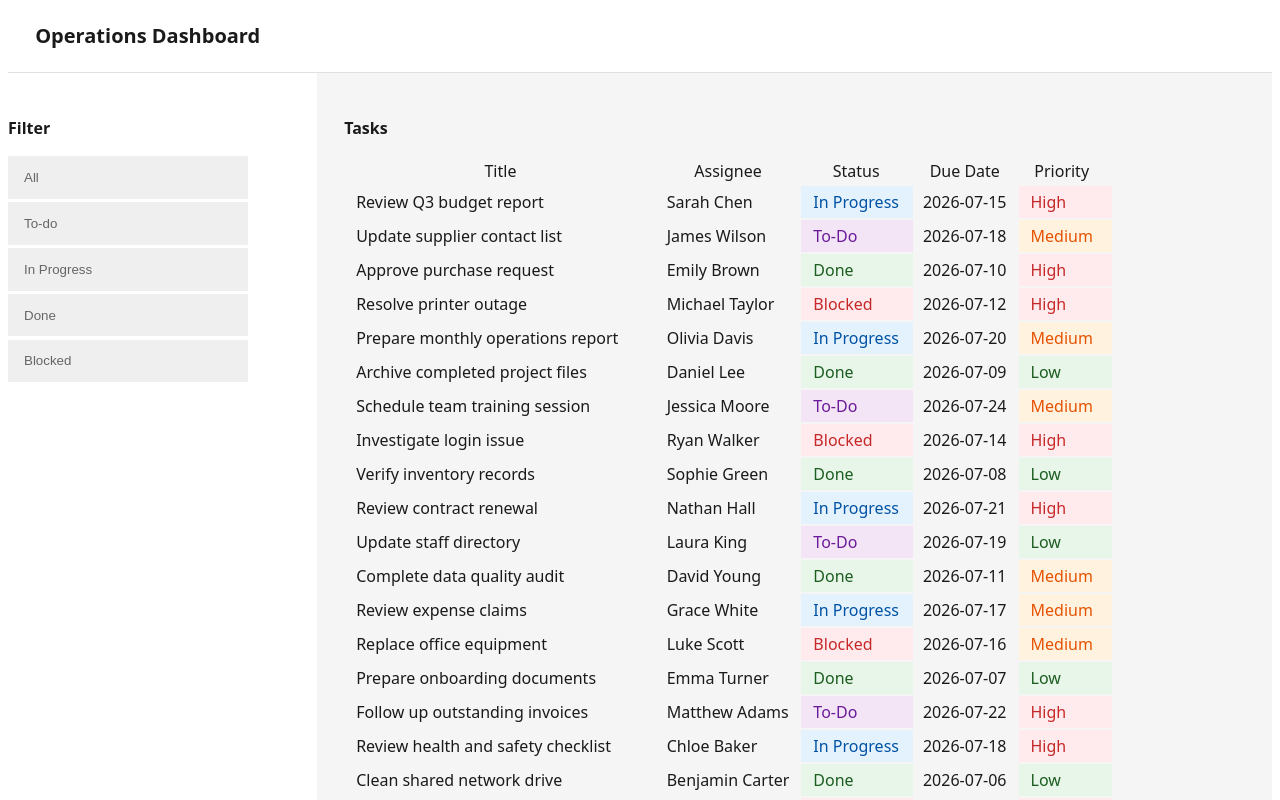
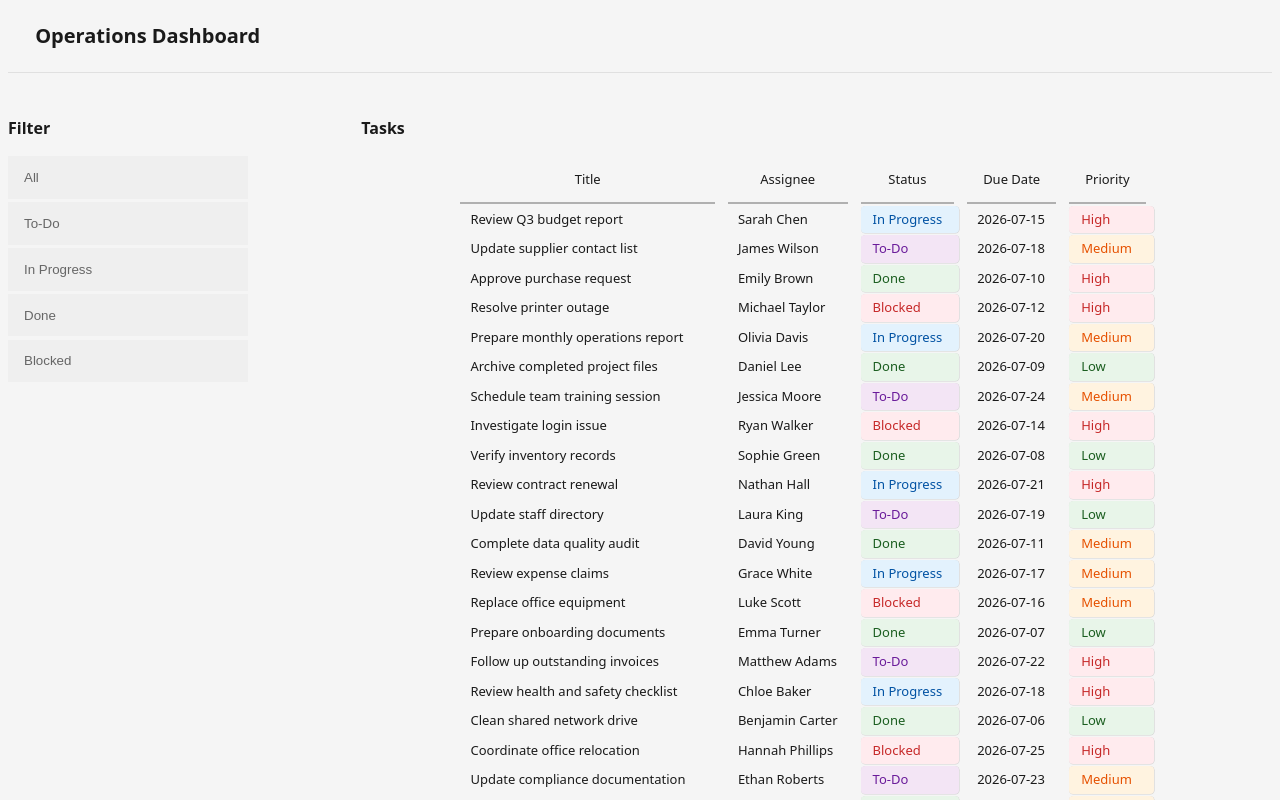
Before and after one commit to syntaxmonkey2px-8001/operations-dashboard, a React (Vite) app: page / in a window 1280 px wide. Shown: the top 800 px of the page. Built offline with nearby package versions, Linux system fonts and the light colour scheme.

Commit message:
added filtering

```diff
--- a/src/App.jsx
+++ b/src/App.jsx
@@ -1,19 +1,18 @@
-// import { useState } from 'react';
+import { useState } from 'react';
 import '@/styles/app.scss';
-// import '@/App.css'
 import Header from '@/components/Header.jsx';
 import Sidebar from '@/components/Sidebar.jsx';
 import TaskTable from '@/components/TaskTable.jsx'
 
 function App() {
-  // const [count, setCount] = useState(0)
+      const [activeFilter, setActiveFilter] = useState('All');
 
   return (
     <>
       <div className="dashboard">
         <Header />
-        <Sidebar />
-        <TaskTable />
+        <Sidebar activeFilter={activeFilter} setActiveFilter={setActiveFilter} />
+        <TaskTable activeFilter={activeFilter}/>
       </div>
     </>
   )
--- a/src/components/Sidebar.jsx
+++ b/src/components/Sidebar.jsx
@@ -1,18 +1,15 @@
 import { useState } from "react";
 
-
-export default function Sidebar() {
-
-    const [activeFilter, setActiveFilter] = useState('All');
+export default function Sidebar({ activeFilter, setActiveFilter }) {
 
     // filter buttons
-    const filter = ['All', 'To-do', 'In Progress', 'Done', 'Blocked'];
+    const filters = ['All', 'To-Do', 'In Progress', 'Done', 'Blocked'];
 
     function handleButtonClick(filter){
-
-    setActiveFilter(filter)
+    setActiveFilter(filter);
 }
 
+console.log(activeFilter)
 
     return (
 
@@ -20,10 +17,10 @@ export default function Sidebar() {
             <h3>Filter</h3>
             <div className="button-wrapper">
 
-                {filter.map((filter) => (
+                {filters.map((filter) => (
                     <button
                         key={filter}
-                        onClick={()=>handleButtonClick({filter})}
+                        onClick={()=>handleButtonClick(filter)}
                         className={activeFilter == filter ? 'active' : ''}>
                         {filter}
 
--- a/src/components/TaskTable.jsx
+++ b/src/components/TaskTable.jsx
@@ -1,10 +1,9 @@
 import tasks from '@/data/mockTasks.js'
 import { useState } from 'react';
-import handleButtonClick from '@/components/Sidebar.jsx'
+import { useEffect } from 'react';
+import '@/styles/taskTable.scss'
 
-export default function TaskTable() {
-
-    const[filter, setFilter] = useState('All')
+export default function TaskTable({ activeFilter }) {
 
     const header = ['Title', 'Assignee', 'Status', 'Due Date', 'Priority']
 
@@ -16,19 +15,11 @@ export default function TaskTable() {
 
     const statusClass = {
         'In Progress': 'status-inProgress',
-        'To-Do':'status-todo',
+        'To-Do': 'status-todo',
         Done: 'status-done',
         Blocked: 'status-blocked',
     }
 
-    function filterStatus(){
-
-        // handle click
-        //  /use active class from sidebar
-        // change status
-        // change display
-
-    }
     return (
         <main>
             <h3>Tasks</h3>
@@ -42,23 +33,20 @@ return (
                         )}
                     </tr>
                 </thead>
-            <tbody>
-                {tasks.map((tasks) =>
-                    <tr key={tasks.id}>
-                        <td> {tasks.title}</td>
-                        <td> {tasks.assignee}</td>
-                        <td className={statusClass[tasks.status]}> {tasks.status}</td>
-                        <td> {tasks.dueDate}</td>
-                        <td className={priorityClass[tasks.priority]}> {tasks.priority}</td>
-                        {/* {Object.values(tasks).map((value, index) =>
-                                <td key={index}
-                                    className={value === 'High' ? 'high' : ''}>
-                                    {value}
-                                </td> */}
-                        {/* )
-                            } */}
+                    <tbody >
+                                        {tasks.map((task) =>
+
+                        <tr key={task.id} className={
+                            activeFilter === 'All' ||
+                            task.status === activeFilter ? 'show' : 'hidden' }>
+                            <td> {task.title}</td>
+                            <td> {task.assignee}</td>
+                            <td className={statusClass[task.status]}> {task.status}</td>
+                            <td> {task.dueDate}</td>
+                            <td className={priorityClass[task.priority]}> {task.priority}</td>
                         </tr>
                                         )}
+
                     </tbody>
             </table>
         </main>
--- /dev/null
+++ b/src/styles/_mixins.scss
@@ -0,0 +1,12 @@
+@use'_variables';
+
+@mixin base-style ($background) {
+    background-color: variables.$background;
+    color: variables.$text-primary;
+
+    /* Typography: */
+
+    font-family: system-ui, -apple-system, BlinkMacSystemFont, 'Segoe UI', Roboto, Oxygen, Ubuntu, Cantarell, 'Open Sans', 'Helvetica Neue', sans-serif;
+    font-size: 16px;
+    line-height: 1.5;
+}
--- /dev/null
+++ b/src/styles/_variables.scss
@@ -0,0 +1,17 @@
+/* Color Palette: */
+$background: #f5f5f5;
+$background-accent: #ffffff;
+$Card-bg: #ffffff;
+$text-primary: #1a1a1a;
+$text-secondary: #666666;
+$border: #e0e0e0;
+/* (buttons/active) */
+$accent: #0066cc;
+$accent-hover: #0052a3;
+
+
+$padding-default: 1.7rem;
+$padding-table: .75rem 1rem;
+$padding-none: 0;
+
+/* (use multiples: 8px, 16px, 24px, 32px) */
--- a/src/styles/app.scss
+++ b/src/styles/app.scss
@@ -1,36 +1,11 @@
-/* Color Palette: */
-$background: #f5f5f5;
-$background-accent: #ffffff;
-$Card-bg: #ffffff;
-$text-primary: #1a1a1a;
-$text-secondary: #666666;
-$border: #e0e0e0;
-/* (buttons/active) */
-$accent: #0066cc;
-$accent-hover: #0052a3;
+@use '_mixins';
+@use'_variables';
 
 
-$padding-default: 1.7rem;
-$padding-table: .75rem 1rem;
+html{
+            background-color: variables.$background;
 
-/* (use multiples: 8px, 16px, 24px, 32px) */
-
-
-@mixin base-style ($background) {
-    background-color: $background;
-    color: $text-primary;
-
-    /* Typography: */
-
-
-    font-family: system-ui, -apple-system, BlinkMacSystemFont, 'Segoe UI', Roboto, Oxygen, Ubuntu, Cantarell, 'Open Sans', 'Helvetica Neue', sans-serif;
-    font-size: 16px;
-    line-height: 1.5;
 }
-
-// html{
-//     font-size: 16px;
-// }
 
 .dashboard {
     max-width: 1400px;
@@ -39,7 +14,6 @@ $padding-table: .75rem 1rem;
     display: grid;
     grid-template-areas: ' header header header'
         'aside main main ';
-
 }
 
 h1 {
@@ -53,12 +27,12 @@ h4 {
 }
 
 header {
-    @include base-style($background-accent);
+    @include mixins.base-style(variables.$background-accent);
     grid-area: header;
 
     height: 4em;
     border-bottom: 1px solid #e0e0e0;
-    padding: 0 $padding-default;
+    padding: 0 variables.$padding-default;
 
     /* Centered-title: "Operations Dashboard" */
 
@@ -68,13 +42,12 @@ header {
 }
 
 aside {
-    @include base-style($background-accent);
+    @include mixins.base-style(variables.$background-accent);
 
     grid-area: aside;
     width: 240px;
     text-align: left;
-    // border-right: 1px solid #e0e0e0;
-    padding: $padding-default 0;
+    padding: variables.$padding-default 0;
 
 
     .button-wrapper {
@@ -97,112 +70,29 @@ aside {
 
             //active - later to be removed when react is added
             // &:active {
-            //     color: $accent;
+            //     color: variables.$accent;
             //     border-left: 4px solid $accent;
 
 
             .active {
-                color: $accent;
-                border-left: 4px solid $accent;
+                color: variables.$accent;
+                border-left: 4px solid variables.$accent;
             }
 
 
 
             &:hover {
-                background: $background;
+                background: variables.$background;
                 border: none;
-                border-left: 4px solid $accent;
+                border-left: 4px solid variables.$accent;
             }
         }
     }
 }
 
-/* Status badges */
-$badge-in-progress-bg: #e3f2fd;
-$badge-in-progress-text: #0052a3;
-$badge-todo-bg: #f3e5f5;
-$badge-todo-text: #6a1b9a;
-$badge-done-bg: #e8f5e9;
-$badge-done-text: #1b5e20;
-$badge-blocked-bg: #ffebee;
-$badge-blocked-text: #c62828;
-
-/* Priority badges */
-$badge-high-bg: #ffebee;
-$badge-high-text: #c62828;
-$badge-medium-bg: #fff3e0;
-$badge-medium-text: #e65100;
-$badge-low-bg: #e8f5e9;
-$badge-low-text: #1b5e20;
-
-@mixin badge-style($background, $text-color) {
-    background-color: $background;
-    color: $text-color;
-    display: inline-block;
-    padding: 4px 12px;
-    width: 80%;
-}
-
-main {
-    @include base-style($background);
-    // Padding: 24px
-
-    grid-area: main;
-    padding: $padding-default;
 
 
-    table {
 
-        th {
-            font-weight: 500;
-            border-bottom: 2px;
-        }
-
-        tr {
-            padding: $padding-table;
-
-            &:hover {
-                background-color: $background;
-            }
-
-
-            .status-inProgress {
-                @include badge-style($badge-in-progress-bg, $badge-in-progress-text)
-            }
-
-            .status-todo {
-                @include badge-style($badge-todo-bg, $badge-todo-text)
-            }
-
-            .status-done {
-                @include badge-style($badge-done-bg, $badge-done-text)
-            }
-
-            .status-blocked {
-                @include badge-style($badge-blocked-bg, $badge-blocked-text)
-            }
-
-            .priority-high {
-                @include badge-style($badge-high-bg, $badge-high-text)
-            }
-
-            .priority-low {
-                @include badge-style($badge-low-bg, $badge-low-text)
-            }
-
-            .priority-medium {
-                @include badge-style($badge-medium-bg, $badge-medium-text)
-            }
-
-            td {
-                padding: 2px 10px;
-
-            }
-
-        }
-
-    }
-}
 
 /*
 Layout:
@@ -216,35 +106,34 @@ Desktop: 1024px+
 Tablet: 768px–1023px
 Mobile: < 768px */
 
-@media(max-width:1023px) {
-    //     .dashboard {
+@media(min-width:769px) and (max-width:1023px) {
+    .dashboard {
 
-    //         grid-template-areas: ' header'
-    //             'aside'
-    //             'main ';
+        grid-template-areas: ' header'
+            'aside'
+            'main ';
 
-    //         aside {
-    //             width: 100dvw;
+        aside {
+            width: auto;
+            padding: variables.$padding-default;
 
-    //             .button-wrapper {
-    //                 width: auto;
-    //                 flex-wrap: no-wrap;
-    //                 flex-direction: row;
-    //                 justify-content: space-around;
+            .button-wrapper {
+                width:auto;
+                padding: variables.$padding-none ;
+                margin-inline: variables.$padding-default;
+                flex-wrap: no-wrap;
+                flex-direction: row;
+                justify-content: space-around;
 
-    //                 button {
-    //                     width: 20%;
-    //                 }
-    //             }
-    //         }
+                button {
+                    width: 20%;
+                }
+            }
+        }
+    }
+}
 
-    //         main {
-    //             font-size: smaller;
-    //         }
-    //     }
-    // }
-
-    // @media(max-width:768px) {
+@media(max-width:768px) {
     .dashboard {
         grid-template-areas: 'header'
             'aside'
@@ -257,10 +146,10 @@ Mobile: < 768px */
             }
         }
 
-        main {
-            min-width: 587px;
-            font-size: smaller;
-        }
+        // main {
+        //     min-width: 587px;
+        //     font-size: smaller;
+        // }
 
         aside {
             width: 100dvw;
@@ -270,7 +159,7 @@ Mobile: < 768px */
                 flex-wrap: no-wrap;
                 flex-direction: row;
                 justify-content: space-around;
-                padding: $padding-default;
+                padding: variables.$padding-default;
 
 
                 button {
@@ -281,7 +170,7 @@ Mobile: < 768px */
 
                     &:hover {
                         border-left: none;
-                        border-top: 4px solid $accent;
+                        border-top: 4px solid variables.$accent;
                     }
 
                 }
--- /dev/null
+++ b/src/styles/taskTable.scss
@@ -0,0 +1,126 @@
+@use '_mixins';
+@use'_variables';
+
+/* Status badges */
+$badge-in-progress-bg: #e3f2fd;
+$badge-in-progress-text: #0052a3;
+$badge-todo-bg: #f3e5f5;
+$badge-todo-text: #6a1b9a;
+$badge-done-bg: #e8f5e9;
+$badge-done-text: #1b5e20;
+$badge-blocked-bg: #ffebee;
+$badge-blocked-text: #c62828;
+
+/* Priority badges */
+$badge-high-bg: #ffebee;
+$badge-high-text: #c62828;
+$badge-medium-bg: #fff3e0;
+$badge-medium-text: #e65100;
+$badge-low-bg: #e8f5e9;
+$badge-low-text: #1b5e20;
+
+$border-strong: #b0b0b0;
+
+@mixin badge-style($background, $text-color) {
+    background-color: $background;
+    color: $text-color;
+    font-size: 13px;
+    font-weight: 500;
+    display: inline-block;
+    padding: 4px 12px;
+    border-radius: 4px;
+    box-shadow: .3px .3px .3px .3px lightgray;
+    width: 80%;
+
+    @media(max-width:768px) {
+        font-size: 11px;
+    }
+}
+
+main {
+    @include mixins.base-style(variables.$background);
+    grid-area: main;
+    padding: variables.$padding-default;
+
+    table {
+        margin-inline: auto;
+        border-spacing: 13px 2px;
+        font-size: 13px;
+
+
+        .hidden {
+            display: none;
+        }
+
+        .show {
+            display: flexbox;
+
+        }
+
+        th {
+            font-weight: 500;
+            border-bottom: 2px solid $border-strong; // Spec: #b0b0b0 (border-strong)
+            padding: 12px 16px;
+        }
+
+        tbody {
+            tr {
+                // padding: variables.$padding-table;
+
+                &:hover {
+                    background-color: variables.$background;
+                }
+
+
+                .status-inProgress {
+                    @include badge-style($badge-in-progress-bg, $badge-in-progress-text)
+                }
+
+                .status-todo {
+                    @include badge-style($badge-todo-bg, $badge-todo-text)
+                }
+
+                .status-done {
+                    @include badge-style($badge-done-bg, $badge-done-text)
+                }
+
+                .status-blocked {
+                    @include badge-style($badge-blocked-bg, $badge-blocked-text)
+                }
+
+                .priority-high {
+                    @include badge-style($badge-high-bg, $badge-high-text)
+                }
+
+                .priority-low {
+                    @include badge-style($badge-low-bg, $badge-low-text)
+                }
+
+                .priority-medium {
+                    @include badge-style($badge-medium-bg, $badge-medium-text)
+                }
+
+                td {
+                    padding: 2px 10px;
+                    width: auto%;
+
+                }
+
+            }
+        }
+
+    }
+}
+
+@media(max-width:768px) {
+
+    main {
+        min-width: 587px;
+        font-size: smaller;
+        // padding: variables.$padding-none;
+
+        table {
+            margin: 0;
+        }
+    }
+}
```
Also changed, not shown: src/styles/dashboard.css (deleted). Lines whose indentation alone changed are shown as unchanged.
